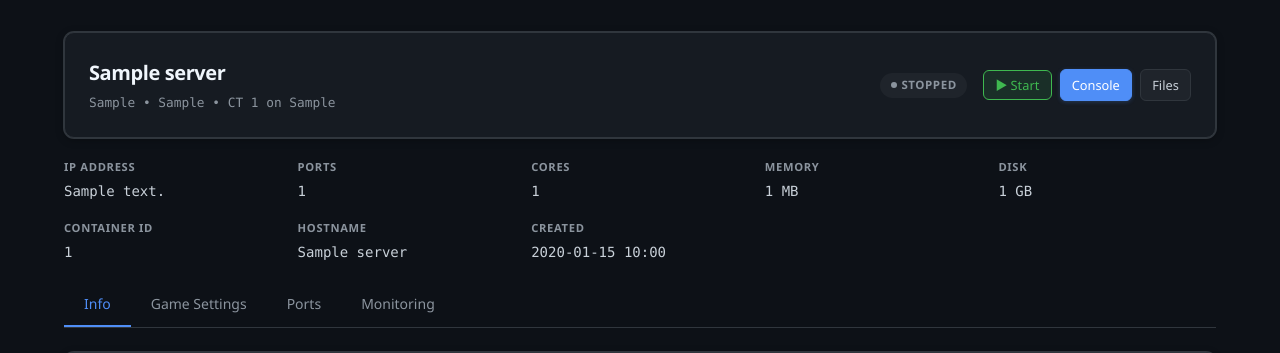
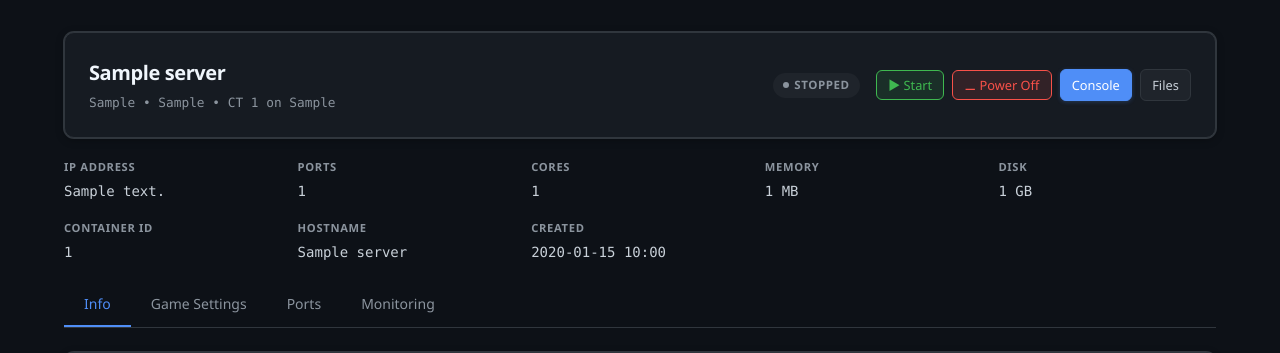
Before and after one commit to Jthiess/PGSM, a Flask app: page /servers/1 in a window 1280 px wide. Shown: the part 58-411 px from the top of the page. Run offline with Flask 3, Linux system fonts and the light colour scheme; tables that the repository leaves empty hold one stand-in row (values such as "Sample post"); some libraries are stand-ins or nearby versions.

Commit message:
Shutdown type clarification and seperation

```diff
--- a/app/blueprints/servers/routes.py
+++ b/app/blueprints/servers/routes.py
@@ -176,9 +176,29 @@ def stop(server_id):
     from app.services import server_lifecycle
     try:
         server_lifecycle.stop_server(server)
-        flash('Server stopped.', 'success')
+        flash('Server shut down.', 'success')
     except Exception as e:
-        flash(f'Stop failed: {e}', 'error')
+        flash(f'Shutdown failed: {e}', 'error')
+    return redirect(url_for('servers.detail', server_id=server_id))
+
+
+@bp.route('/<server_id>/power_off', methods=['POST'])
+def power_off(server_id):
+    server = GameServer.query.get_or_404(server_id)
+    from app.services import server_lifecycle
+    from app.services.proxmox import ProxmoxService
+
+    try:
+        server_lifecycle.stop_server(server)
+    except Exception:
+        pass  # Server process may already be stopped
+
+    proxmox = ProxmoxService()
+    try:
+        proxmox.stop_ct(server.proxmox_node, server.ct_id)
+        flash('Container powered off.', 'success')
+    except Exception as e:
+        flash(f'Power off failed: {e}', 'error')
     return redirect(url_for('servers.detail', server_id=server_id))
 
 
--- a/app/templates/servers/detail.html
+++ b/app/templates/servers/detail.html
@@ -21,14 +21,20 @@
         <div class="detail-actions">
             {% if server.status == 'running' %}
                 <form method="POST" action="{{ url_for('servers.stop', server_id=server.id) }}" style="display:inline">
-                    <button class="btn btn-warning btn-sm">&#9646; Stop</button>
+                    <button class="btn btn-warning btn-sm">&#9646; Shutdown</button>
                 </form>
                 <form method="POST" action="{{ url_for('servers.restart', server_id=server.id) }}" style="display:inline">
                     <button class="btn btn-secondary btn-sm">&#8635; Restart</button>
                 </form>
+                <form method="POST" action="{{ url_for('servers.power_off', server_id=server.id) }}" style="display:inline">
+                    <button class="btn btn-danger btn-sm">&#9866; Power Off</button>
+                </form>
             {% elif server.status in ['stopped', 'error'] %}
                 <form method="POST" action="{{ url_for('servers.start', server_id=server.id) }}" style="display:inline">
                     <button class="btn btn-success btn-sm">&#9654; Start</button>
+                </form>
+                <form method="POST" action="{{ url_for('servers.power_off', server_id=server.id) }}" style="display:inline">
+                    <button class="btn btn-danger btn-sm">&#9866; Power Off</button>
                 </form>
             {% else %}
                 <button class="btn btn-secondary btn-sm" disabled>Provisioning...</button>
```
